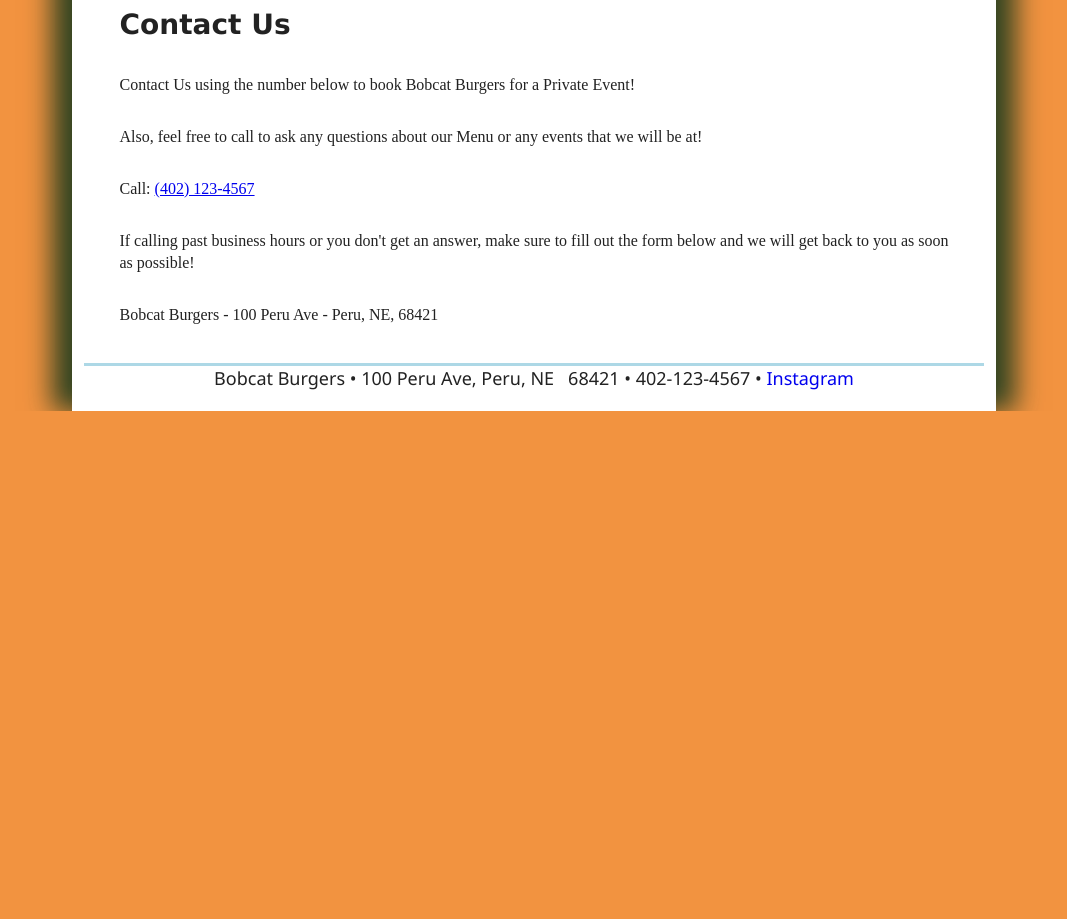
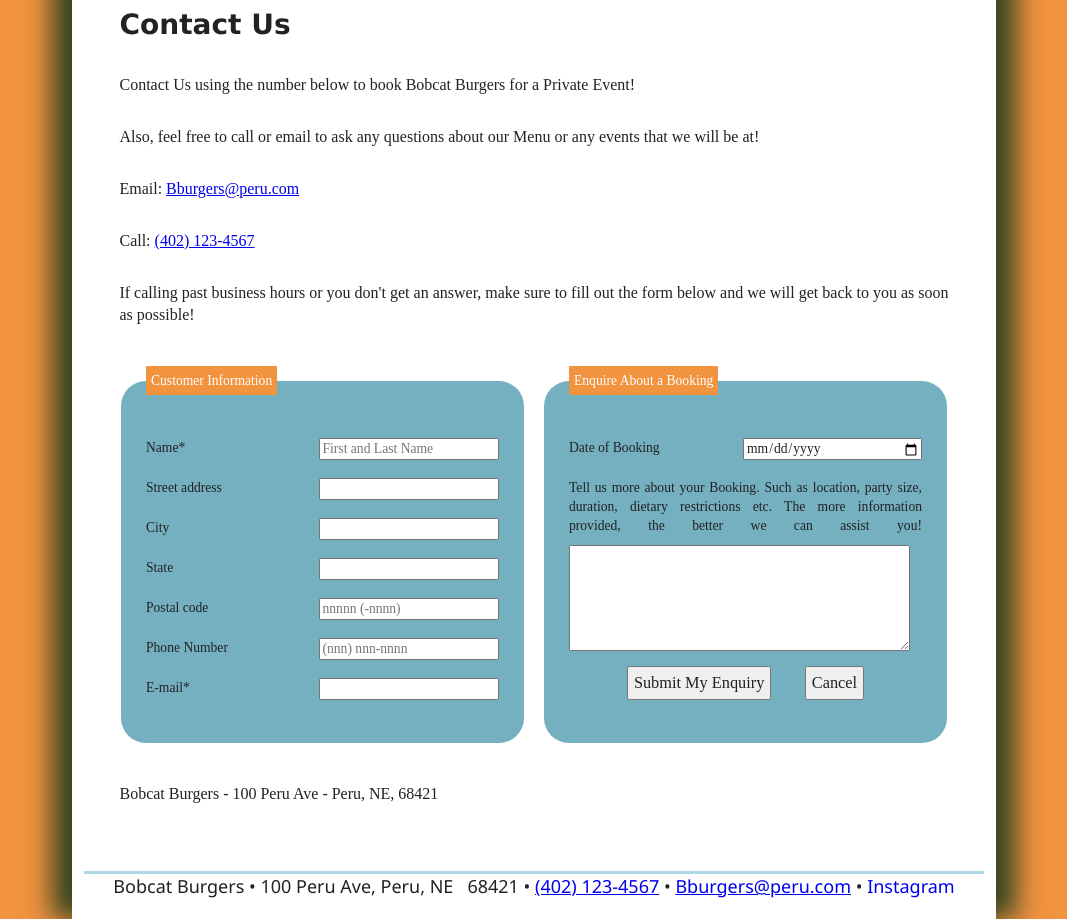
Before and after one commit to Lander8383/Bobcat-Burgers, a plain HTML site: page contact.html in a window 1280 px wide. Shown: the part 410-1329 px from the top of the page, without its empty margins (106-1173 px from the left). Before the commit the page ends 821 px from the top, so only its background shows below. Drawn offline with Linux system fonts and the light colour scheme.

Commit message:
Add files via upload

```diff
--- a/contact.html
+++ b/contact.html
@@ -15,6 +15,7 @@
    <title>Contact Bobcat Burgers</title>
    <link href="base.css" rel="stylesheet" />
    <link href="layout2.css" rel="stylesheet" />
+   <link href="forms.css" rel="stylesheet" />
 </head>
 
 <body>
@@ -35,11 +36,70 @@
   <article>
      <h1>Contact Us</h1>
 			<p>Contact Us using the number below to book Bobcat Burgers for a Private Event!</p>
-			<p>Also, feel free to call to ask any questions about our Menu or any events that we will be at!</p>
+			<p>Also, feel free to call or email to ask any questions about our Menu or any events that we will be at!</p>
 
+			<p>Email: <a href="mailto:bburgers@peru.com">Bburgers@peru.com</a></p>
 			<p>Call: <a href="tel:+4021234567">(402) 123-4567</a></p>
 
 			<p>If calling past business hours or you don't get an answer, make sure to fill out the form below and we will get back to you as soon as possible!</p>
+
+	<form id="survey" action="http://www.example.com/bburgers/survey" method="post">
+		<fieldset id="custInfo">
+			<legend>Customer Information</legend>
+
+			<div class="formRow">
+			<label for="name">Name*</label>
+			<input name="custName" id="name" type="text" placeholder="First and Last Name" />
+			</div>
+
+			<div class="formRow">
+			<label for="street">Street address</label>
+			<input name="custStreet" id="street" type="text" />
+			</div>
+
+			<div class="formRow">
+			<label for="city">City</label>
+			<input name="custCity" id="city" type="text" />
+			</div>
+
+			<div class="formRow">
+			<label for="state">State</label>
+			<input name="custState" id="state" type="text" />
+			</div>
+
+			<div class="formRow">
+			<label for="zip">Postal code</label>
+			<input name="custZip" id="zip" type="text" placeholder="nnnnn (-nnnn)"  />
+			</div>
+
+			<div class="formRow">
+			<label for="phone">Phone Number</label>
+			<input name="custPhone" id="phone" type="tel" placeholder="(nnn) nnn-nnnn" />
+			</div>
+
+			<div class="formRow">
+			<label for="mail">E-mail*</label>
+			<input name="custEmail" id="mail" type="email" />
+			</div>
+
+		</fieldset>
+
+		<fieldset id="bookingInfo">
+		<legend>Enquire About a Booking</legend>
+
+		<div class="formRow">
+			<label for="booking">Date of Booking</label>
+			<input name="bookingDate" id="visit" type="date" />
+		</div>
+
+		<label for="commBox">Tell us more about your Booking. Such as location, party size, duration, dietary restrictions etc. The more information provided, the better we can assist you!</label>
+		<textarea name="bookingInfo" id="commBox"></textarea>
+
+		<div id="buttons">
+			<input type="submit" value="Submit My Enquiry" />
+			<input type="reset" value="Cancel" />
+
+		</fieldset>
 
 
 			<address>
@@ -49,7 +109,7 @@
 			</address>
   </article>
   <footer>
-      Bobcat Burgers &#8226; 100 Peru Ave, Peru, NE &nbsp; 68421 &#8226; 402-123-4567 &#8226; <a link="Instagram">Instagram</a>
+Bobcat Burgers &#8226; 100 Peru Ave, Peru, NE &nbsp; 68421 &#8226; <a href="tel:+4021234567">(402) 123-4567</a> &#8226; <a href="mailto:bburgers@peru.com">Bburgers@peru.com</a> &#8226; <a link="Instagram">Instagram</a>
    </footer>
 </body>
 
--- /dev/null
+++ b/forms.css
@@ -0,0 +1,68 @@
+/*
+
+
+   Filename:         forms.css
+
+*/
+
+/* Form Layout Styles */
+
+div.formRow {
+	display: flex;
+	flex-flow: row wrap;
+	margin: 18px 0px;
+}
+
+div.formRow > * {
+	flex: 1 1 150px;
+}
+
+form#survey {
+	display: flex;
+	flex-flow: row wrap;
+}
+
+form#survey > fieldset {
+	background-color: rgb(117, 176, 193);
+	border-radius: 25px;
+	flex: 1 1 300px;
+	font-size: 0.85em;
+	padding: 25px;
+	margin: 10px;
+}
+
+
+/* Legend Styles */
+
+legend {
+	background-color: rgb(242, 147, 64);
+	color: white;
+	padding: 5px;
+}
+
+/* Text Area Styles */
+
+textarea {
+	margin-top: 10px;
+	height: 100px;
+	width: 95%;
+}
+
+/* Spinner Styles */
+
+
+
+/* Form Button Styles */
+
+div#buttons {
+	text-align: center;
+	width: 100%;
+}
+
+input[type='submit'], input[type='reset'] {
+	font-size: 1.2em;
+	padding: 5px;
+	margin: 15px;
+}
+
+/* Validation Styles */
```
Also changed, not shown: menu.html (+15 -15 lines).
